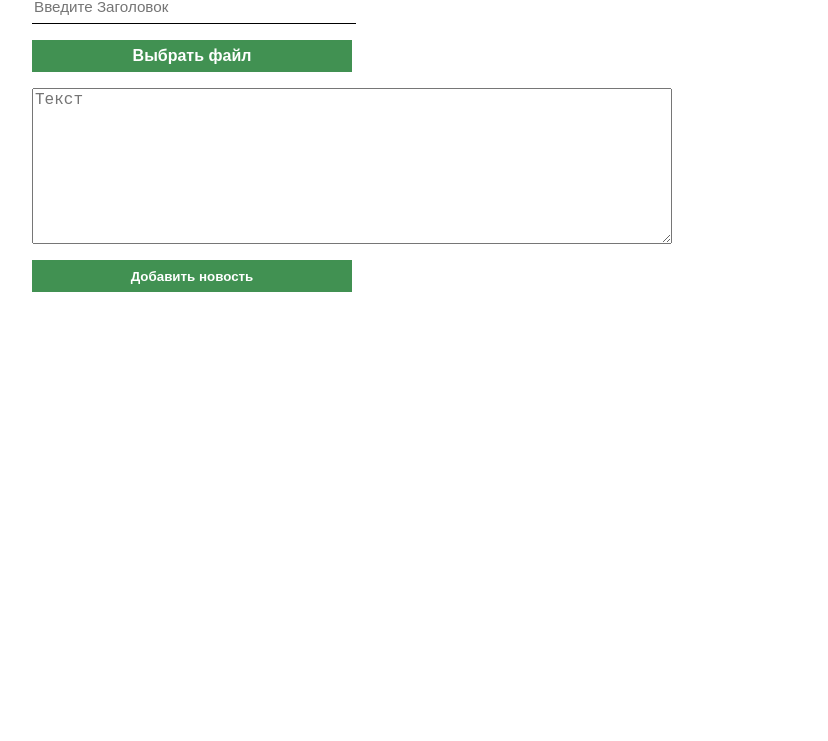
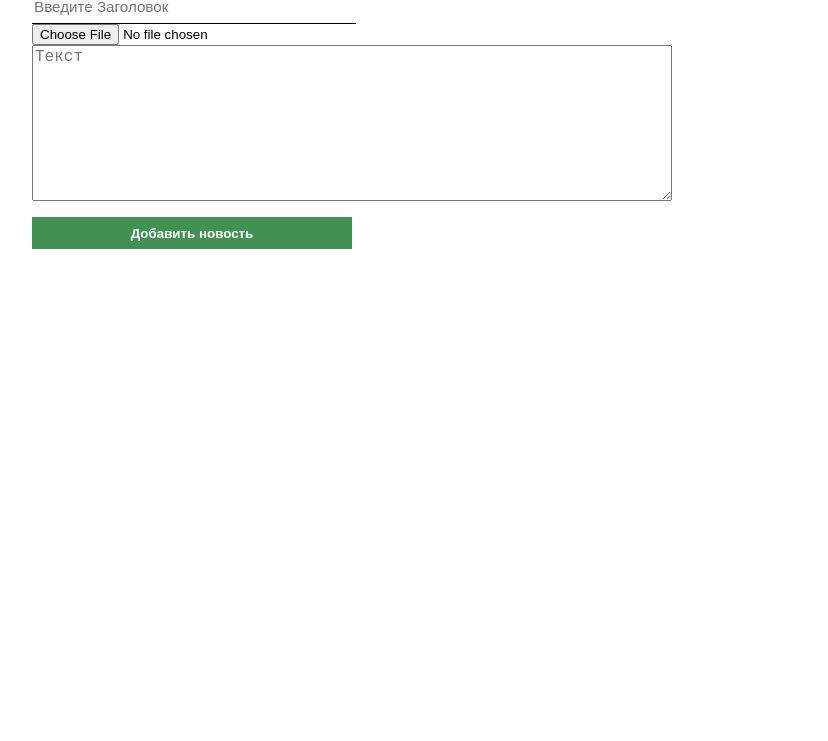
Before and after one commit to zvezdniyLord/integrity_admin, a website: page index.html in a window 1280 px wide. Shown: the part 59-800 px from the top of the page, without its empty margins (0-828 px from the left). Drawn offline with Linux system fonts and the light colour scheme; no server answers.

Commit message:
обновление внешнего вида

```diff
--- a/client/api.js
+++ b/client/api.js
@@ -9,7 +9,9 @@ const inputTitle = document.querySelector(".input-title");
 document.addEventListener('DOMContentLoaded', function () {
   const form = document.getElementById('form');
   form.addEventListener('submit', formSend);
+
   async function formSend(e) {
+    console.log(e)
     e.preventDefault();
     const formData = new FormData(form);
       const response = await fetch('http://localhost:3001/news', {
@@ -116,6 +118,7 @@ function mapForm(form, data) {
   console.log(data.img);
 
   form.addEventListener('submit', (e) => {
+    console.log(e);
     e.preventDefault();
     fetch(`http://localhost:3001/news/${data.id}`, {
       method: "PUT",
--- a/index.html
+++ b/index.html
@@ -22,8 +22,7 @@
     <p class="admin-title">Админ.панель</p>
     <form class="form-creator" id="form">
         <input class="input-form" placeholder="Введите Заголовок" name="title" type="text">
-        <input class="input-file" id="input-file-id" accept=".png,.svg,.jpg,.jpeg" hidden type="file" name="filedata">
-        <label class="label-input-form" for="input-file-id">Выбрать файл</label>
+        <input class="input-file" id="input-file-id" accept=".png,.svg,.jpg,.jpeg" type="file" name="filedata">
         <textarea class="textarea-form" placeholder="Текст" name="full_text"></textarea>
         <button class="btn-submit" type="submit">Добавить новость</button>
     </form>
--- a/server/server.js
+++ b/server/server.js
@@ -64,6 +64,7 @@ app.put("/news/:id", multer({storage:fileConfig}).single('filedata'), async(req,
   const {title, full_text} = req.body;
   let fileData = req.file;
   const getUpdatePost = await db.query('update news set title = $1, full_text = $2, img = $3 where id = $4', [title, full_text, fileData.originalname, id]);
+  console.log('put method');
   console.log(req.body);
   res.send('update post');
 });
```
